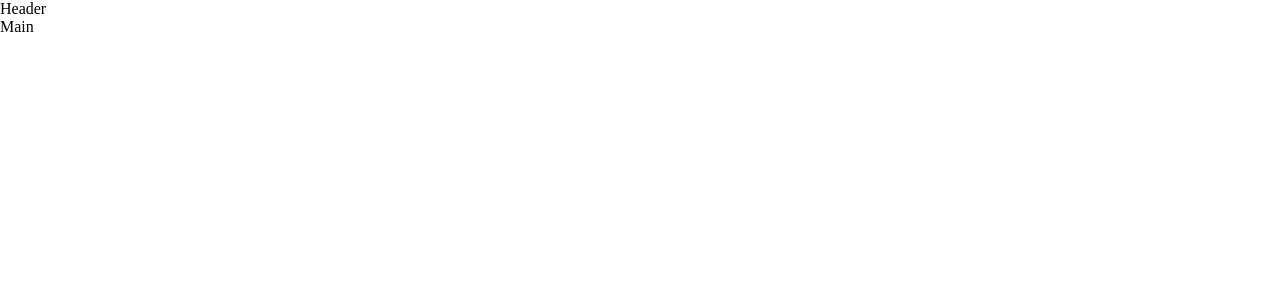
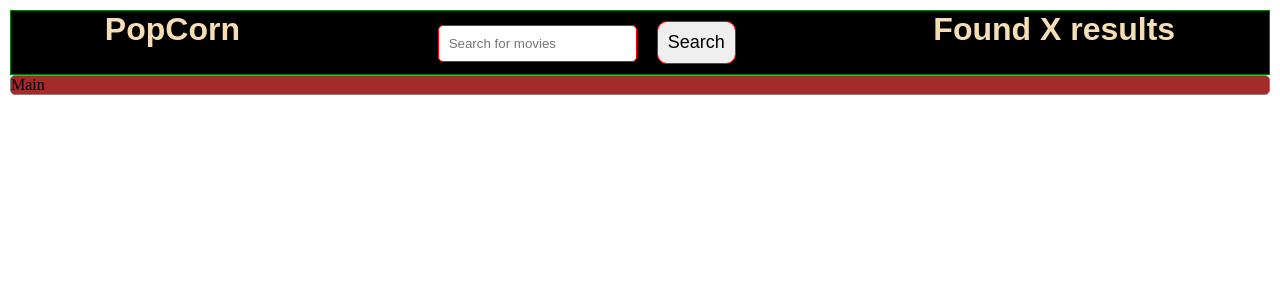
Before and after one commit to ashurbz/usePopcorn, a React (Create React App) app: page / in a window 1280 px wide. Shown: the top 300 px of the page. Built offline with nearby package versions, Linux system fonts and the light colour scheme.

Commit message:
creted header, and implemented search

```diff
--- a/src/components/Header.js
+++ b/src/components/Header.js
@@ -1,8 +1,17 @@
 import React from "react";
 import "./common.css";
+import SearchBar from "./SearchBar";
 
 const Header = () => {
-  return <div>Header</div>;
+  return (
+    <div className="header_container">
+      <div className="logo">PopCorn</div>
+      <div className="search_container">
+        <SearchBar />
+      </div>
+      <div>Found X results</div>
+    </div>
+  );
 };
 
 export default Header;
--- a/src/components/Layout.js
+++ b/src/components/Layout.js
@@ -5,7 +5,7 @@ import "./common.css";
 
 const Layout = () => {
   return (
-    <div>
+    <div className="layout_container">
       <Header />
       <Main />
     </div>
--- a/src/components/Main.js
+++ b/src/components/Main.js
@@ -2,7 +2,7 @@ import React from "react";
 import "./common.css";
 
 const Main = () => {
-  return <div>Main</div>;
+  return <div className="main_container">Main</div>;
 };
 
 export default Main;
--- a/src/components/SearchBar.js
+++ b/src/components/SearchBar.js
@@ -1,8 +1,27 @@
-import React from "react";
+import React, { useState } from "react";
 import "./common.css";
 
 const SearchBar = () => {
-  return <div>SearchBar</div>;
+  const [query, setQuery] = useState("");
+
+  const handleOnChange = (e) => {
+    setQuery(e.target.value);
+  };
+
+  console.log(query);
+  return (
+    <div>
+      <div className="search_container">
+        <input
+          type="search"
+          placeholder="Search for movies"
+          value={query}
+          onChange={handleOnChange}
+        />
+        <button>Search</button>
+      </div>
+    </div>
+  );
 };
 
 export default SearchBar;
--- a/src/components/common.css
+++ b/src/components/common.css
@@ -3,3 +3,48 @@
     margin: 0;
     box-sizing: border-box;
 }
+
+.header_container{
+
+    background-color: black;
+    color: wheat;
+    display: flex;
+    justify-content: space-around;
+    font-size: xx-large;
+    font-weight: 800;
+    font-family: Arial, Helvetica, sans-serif;
+    border: 1px solid green;
+
+}
+.layout_container{
+    height: 100%;
+    width: 100%;
+    padding: 10px;
+
+
+
+}
+
+.main_container{
+    background-color: brown;
+    border: 1px solid gray ;
+    border-radius: 5px;
+}
+
+.search_container >input{
+    padding: 10px;
+    margin: 10px;
+    border: 1px solid red;
+    border-radius: 5px;
+}
+
+.search_container >button{
+    margin: 10px;
+    padding: 10px;
+    cursor: pointer;
+    border: 1px solid red;
+    border-radius: 10px;
+    font-size: large;
+    font-weight: 500
+    ;
+}
```
